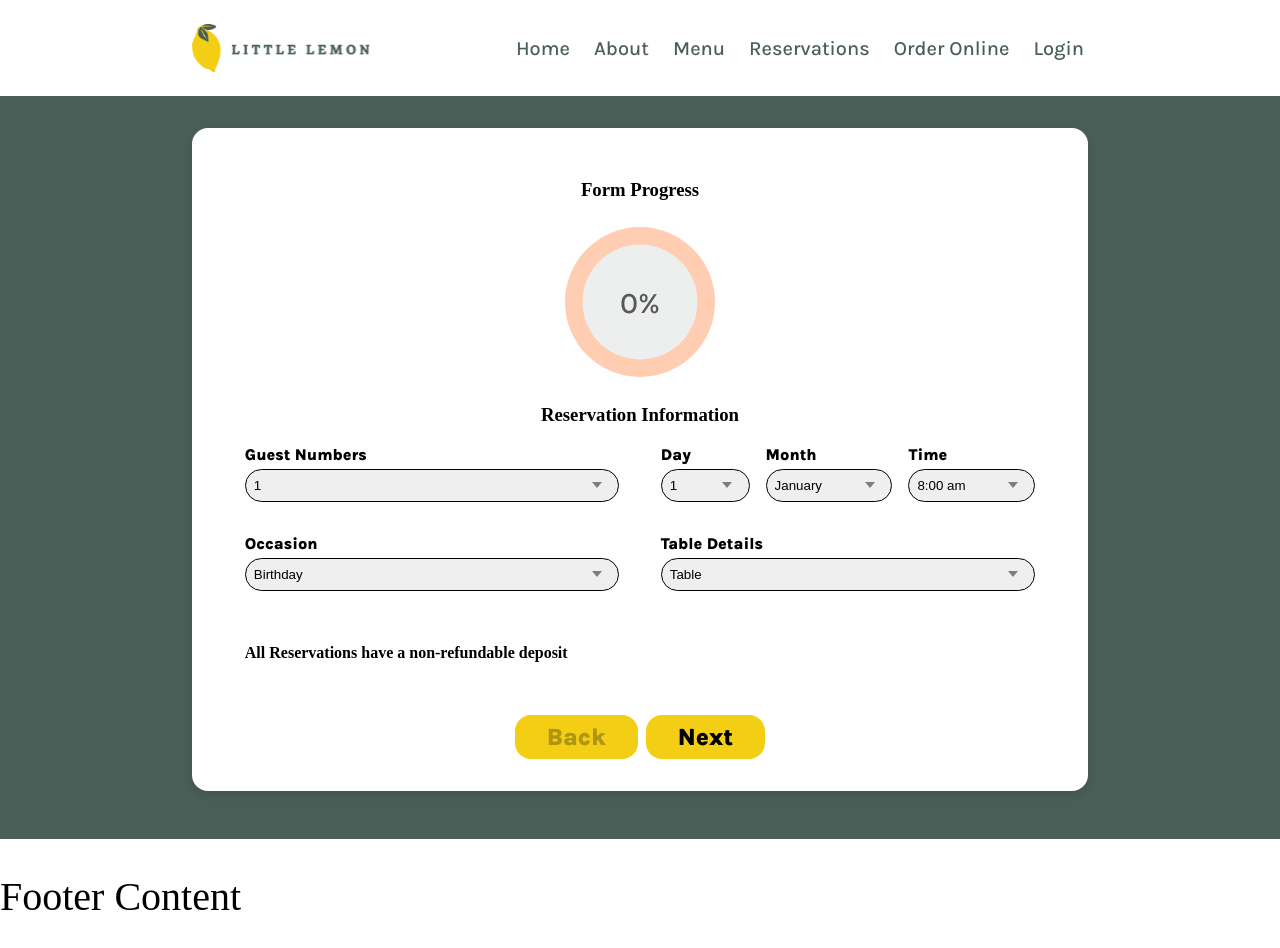
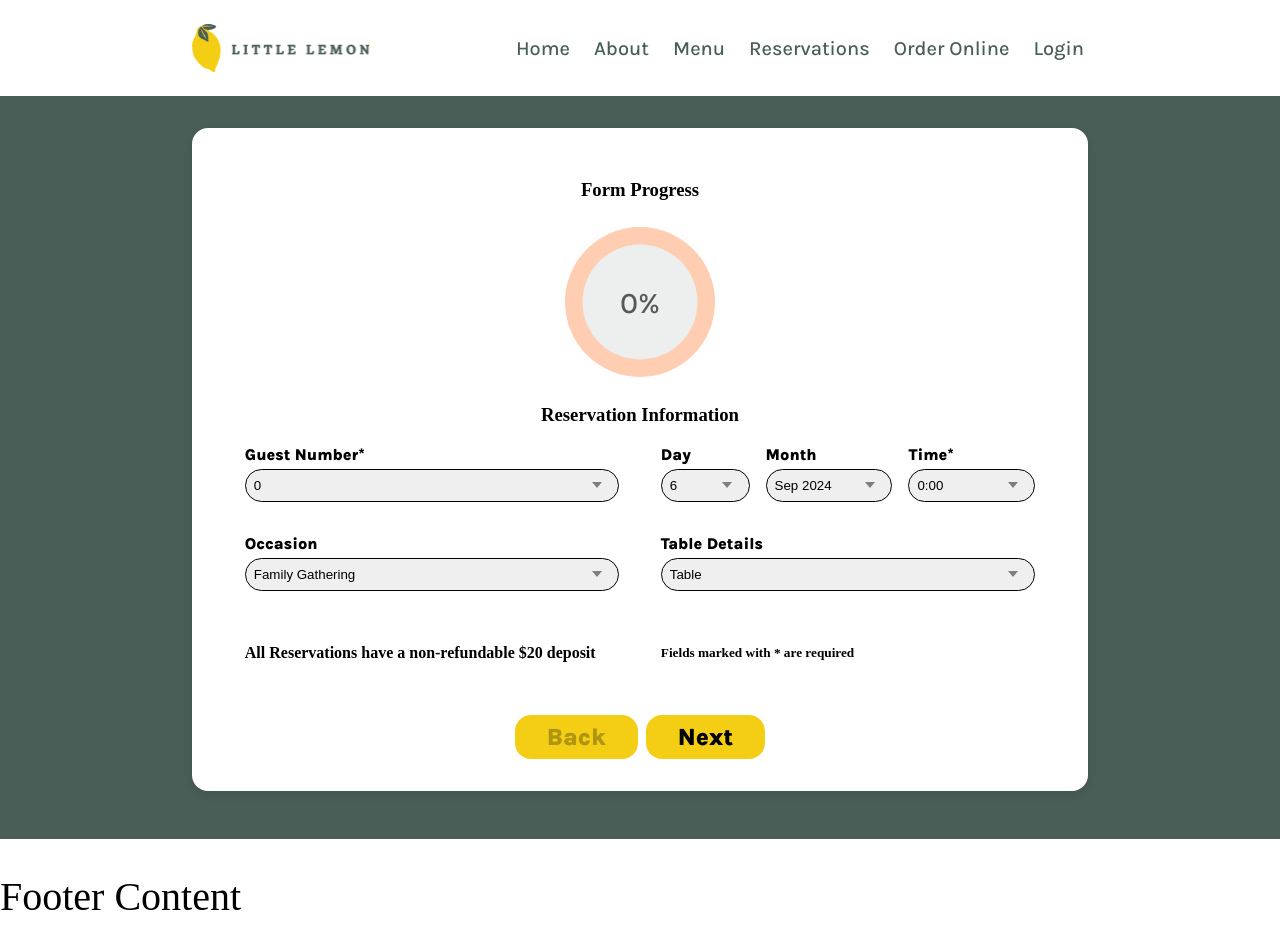
Before and after one commit to Wyatt-Rowland/Little-Lemon, a React (Create React App) app: page /reservations in a window 1280 px wide. Shown: the top 948 px of the page. Built offline with nearby package versions, Linux system fonts and the light colour scheme; a web font is replaced by a local one.

Commit message:
added some styling, and some fixes to reservation form

```diff
--- a/src/components/BookingPage.js
+++ b/src/components/BookingPage.js
@@ -9,23 +9,45 @@ import ReservationSuccessful from './Reservation Pg/ReservationSuccess.js'
 const BookingPage = () => {
   const [formPage, setFormPage] = useState(0);
 
-  // Centralized form state
+  const today = new Date();
+  const initialMonth = today.toLocaleString("default", { month: "short" }); // Short month format
+  const initialYear = today.getFullYear().toString(); // Convert to string
+
   const [formData, setFormData] = useState({
     guests: "",
-    day: "",
-    month: "",
+    day: today.getDate().toString(), // Convert to string
+    month: initialMonth, // Short month name
+    year: initialYear, // Current year
     time: "",
     occasion: "",
     tableDetails: "",
     firstName: "",
     lastName: "",
-    phone: "",
+    phoneNumber: "",
     email: "",
+    cardName: "",
+    cardNumber: "",
+    expDate: "",
+    CVV: "",
+    contactMethod: ""
   });
 
-  const totalInputs = Object.keys(formData).length; // Total inputs for progress calculation
-  const completedInputs = Object.values(formData).filter((value) => value.trim() !== "").length;
+  const excludedKeys = ["month", "tableDetails", "day", "year", "occasion", "contactMethod"];
+
+
+  const validKeys = Object.keys(formData).filter((key) => !excludedKeys.includes(key));
+
+  const totalInputs = validKeys.length; // Count only keys not excluded
+
+  const completedInputs = validKeys.filter((key) => {
+    const value = formData[key];
+    return typeof value === "string" && value.trim() !== "";
+  }).length;
+
   const progressPercent = Math.min((completedInputs / totalInputs) * 100, 100);
+
+  console.log(completedInputs, totalInputs)
+
 
   const handleNext = () => {
     setFormPage((prevPage) => prevPage + 1);
@@ -37,7 +59,7 @@ const BookingPage = () => {
 
 
   // Titles for each page
-  const formTitles = ["Reservation Information", "Personal Information", "Payment Information", "Reservation Successful!"]; // Add more titles as needed
+  const formTitles = ["Reservation Information", "Personal Information", "Payment Information", "!"]; // Add more titles as needed
 
 
   const renderFormStep = () => {
@@ -60,14 +82,19 @@ const BookingPage = () => {
             <div className="reservation-form">
                 <h3>Form Progress</h3>
                 <div class="dashboard">
-                      <div class="wrap-circles">
-                        <div class="circle"
-                          style={{
-                            backgroundImage: `conic-gradient(#B5838D ${progressPercent}%, #FFCDB2 0%)`,
-                          }}>
-                          <div className="inner">{Math.round(progressPercent)}%</div>
-                        </div>
-                      </div>
+                    <div
+                      className="circle"
+                      style={{
+                        backgroundImage:
+                          formPage === formTitles.length - 1
+                            ? `conic-gradient(#4CAF50 100%, #DFF0D8 0%)` // Green color for success
+                            : `conic-gradient(#B5838D ${progressPercent}%, #FFCDB2 0%)`,
+                        transform: formPage === formTitles.length - 1 ? "scale(2)" : "scale(1)", // Scale up on success page
+                        transition: "transform 0.3s ease, background-image 0.3s ease", // Smooth transition
+                      }}
+                    >
+                    <div className="inner">{Math.round(progressPercent)}%</div>
+                  </div>
                 </div>
 
                 <h3>{formTitles[formPage]}</h3>
@@ -76,12 +103,12 @@ const BookingPage = () => {
                   </form>
                   <div className="flex-center buttons">
                     <button
-                      className="back-btn"
-                      onClick={handleBack}
-                      disabled={formPage === 0} // Disable if on the first page
-
+                      className={`back-btn ${progressPercent === 100 ? "shrink-btn" : ""}`}
+                      onClick={handleNext}
+                      disabled={formPage === 0} // Adjust for the last page
                     >Back</button>
                     <button
+                      className={`next-btn ${progressPercent === 100 ? "glow-button" : ""}`}
                       onClick={handleNext}
                       disabled={formPage === formTitles.length - 1} // Adjust for the last page
                     >Next</button>
--- a/src/components/Reservation Pg/PersonalInfo.js
+++ b/src/components/Reservation Pg/PersonalInfo.js
@@ -73,10 +73,10 @@ const PersonalInfo = ({ formData, setFormData }) => {
             name="contactMethod"
             id="method"
             value={formData.contactMethod}
-            onClick={handleInputChange}
+            onChange={handleInputChange}
           >
+            <option value="phone">Phone</option>
             <option value="email">Email</option>
-            <option value="phone">Phone</option>
           </select>
         </div>
       </div>
--- a/src/components/Reservation Pg/ReservationInfo.js
+++ b/src/components/Reservation Pg/ReservationInfo.js
@@ -1,6 +1,9 @@
 import React, {useState} from "react";
 
 const ReservationInfo = ({ formData, setFormData }) => {
+  const today = new Date();
+  const initialMonth = today.toLocaleString("default", { month: "short" });
+  const initialYear = today.getFullYear();
 
   const handleInputChange = (e) => {
     const { name, value } = e.target;
@@ -10,18 +13,77 @@ const ReservationInfo = ({ formData, setFormData }) => {
     }));
   };
 
+
+  const generateMonths = () => {
+    const months = [];
+    const currentMonthIndex = today.getMonth();
+    const currentYear = today.getFullYear();
+
+    for (let i = 0; i < 3; i++) {
+      const monthIndex = (currentMonthIndex + i) % 12;
+      const year = currentYear + Math.floor((currentMonthIndex + i) / 12);
+
+      months.push({
+        name: new Date(year, monthIndex).toLocaleString("default", { month: "short" }),
+        year,
+      });
+    }
+
+    return months;
+  };
+
+  const generateDaysForMonth = (selectedMonth, selectedYear) => {
+    if (!selectedMonth || !selectedYear) {
+      console.warn("Invalid month or year:", { selectedMonth, selectedYear });
+      return [];
+    }
+
+    const currentMonth = today.getMonth();
+    const currentDay = today.getDate();
+
+    const monthIndex = new Date(`${selectedMonth} 1, ${selectedYear}`).getMonth();
+    const isCurrentMonth = monthIndex === currentMonth && selectedYear === today.getFullYear();
+
+    const daysInMonth = new Date(selectedYear, monthIndex + 1, 0).getDate();
+
+    const days = [];
+    for (let day = 1; day <= daysInMonth; day++) {
+      if (isCurrentMonth && day < currentDay) continue;
+      days.push(day);
+    }
+
+    return days;
+  };
+
   const generateTimeSlots = () => {
     const times = [];
-    const startHour = 8; // 8:00 am
-    const endHour = 21; // 9:00 pm
+    const startHour = 8; // 8:00 AM
+    const endHour = 21; // 9:00 PM
 
-    for (let i = startHour; i <= endHour; i++) {
-      const period = i < 12 ? "am" : "pm";
+    const selectedDate = new Date(`${formData.month} ${formData.day}, ${formData.year}`);
+    const today = new Date();
+    today.setHours(0, 0, 0, 0); // Remove time from today
+
+    const isToday = selectedDate.toDateString() === today.toDateString();
+    const currentTime = new Date();
+    currentTime.setHours(currentTime.getHours() + 3); // Add 3 hours to the current time
+    const currentHour = isToday ? currentTime.getHours() : startHour;
+
+    for (let i = currentHour; i <= endHour; i++) {
+      const period = i < 12 ? "AM" : "PM";
       const hour = i % 12 === 0 ? 12 : i % 12;
       const timeString = `${hour}:00 ${period}`;
       times.push(
-        <option key={i} value={i}>
+        <option key={i} value={timeString}>
           {timeString}
+        </option>
+      );
+    }
+
+    if (times.length === 0) {
+      times.push(
+        <option key="no-slots" value="" disabled>
+          No available times for the selected day
         </option>
       );
     }
@@ -29,11 +91,16 @@ const ReservationInfo = ({ formData, setFormData }) => {
     return times;
   };
 
+  const months = generateMonths();
+  const selectedYear = months.find((m) => m.name === formData.month)?.year || today.getFullYear();
+
+
     return (
         <div className="reservation-info-grid">
               <div className="form-group">
-                <label htmlFor="Guest Number">Guest Numbers</label>
-                <select name="guests" id="guests" value={formData.guests} onClick={handleInputChange} className="select">
+                <label htmlFor="Guest Number">Guest Number*</label>
+                <select name="guests" id="guests" value={formData.guests} onChange={handleInputChange} className="select">
+                  <option>0</option>
                 {[...Array(15)].map((_, i) => (
                         <option key={i + 1} value={i + 1}>
                             {i + 1}
@@ -45,34 +112,49 @@ const ReservationInfo = ({ formData, setFormData }) => {
                         <div className='date-time-container'>
                           <div className="date-time">
                             <label htmlFor="Day">Day</label>
-                            <select name="day" id="day" value={formData.day} onClick={handleInputChange} className="select">
+                            {/* <select name="day" id="day" value={formData.day} onChange={handleInputChange} className="select">
                               {[...Array(31)].map((_, i) => (
                                 <option key={i + 1} value={i + 1}>
                                   {i + 1}
+                                </option>
+                              ))}
+                            </select> */}
+                            <select
+                              name="day"
+                              id="day"
+                              value={formData.day}
+                              onChange={handleInputChange}
+                              className="select"
+                            >
+                              {generateDaysForMonth(formData.month, formData.year).map((day) => (
+                                <option key={day} value={day}>
+                                  {day}
                                 </option>
                               ))}
                             </select>
                           </div>
                           <div className="date-time">
                             <label htmlFor="Month">Month</label>
-                            <select name="month" id="month" value={formData.month} onClick={handleInputChange} className="select">
-                                <option value="Jan">January</option>
-                                <option value="Feb">February</option>
-                                <option value="Mar">March</option>
-                                <option value="April">April</option>
-                                <option value="May">May</option>
-                                <option value="June">June</option>
-                                <option value="July">July</option>
-                                <option value="Aug">August</option>
-                                <option value="Sept">September</option>
-                                <option value="Oct">October</option>
-                                <option value="Nov">November</option>
-                                <option value="Dec">December</option>
+                            <select
+                              name="month"
+                              id="month"
+                              value={formData.month}
+                              onChange={(e) => handleInputChange(e)}
+                              className="select"
+                            >
+                              {generateMonths().map((monthInfo, index) => (
+                                <option key={index} value={monthInfo.name}>
+                                  {monthInfo.name} {monthInfo.year}
+                                </option>
+                              ))}
                             </select>
+
+
                           </div>
                           <div className="date-time">
-                            <label htmlFor="Time">Time</label>
-                            <select name="time" id="time" value={formData.time} onClick={handleInputChange} className="select">
+                            <label htmlFor="Time">Time*</label>
+                            <select name="time" id="time" value={formData.time} onChange={handleInputChange} className="select">
+                              <option>0:00</option>
                               {generateTimeSlots()}
                             </select>
                           </div>
@@ -80,23 +162,26 @@ const ReservationInfo = ({ formData, setFormData }) => {
                     </div>
                     <div className="form-group">
                         <label htmlFor="Occasion">Occasion</label>
-                        <select name="occasion" id="occasion" value={formData.occasion} onClick={handleInputChange} className="select">
+                        <select name="occasion" id="occasion" value={formData.occasion} onChange={handleInputChange} className="select">
+                            <option value="Family Gathering">Family Gathering</option>
                             <option value="Birthday">Birthday</option>
                             <option value="Date">Romantic Date</option>
-                            <option value="Family Gathering">Family Gathering</option>
                             <option value="Business">Business</option>
                         </select>
                     </div>
                     <div className="form-group">
                       <label htmlFor="Occasion">Table Details</label>
-                        <select name="table-details" id="table-details" value={formData.tableDetails} onClick={handleInputChange} className="select">
+                        <select name="tableDetails" id="table-details" value={formData.tableDetails} onChange={handleInputChange} className="select">
                             <option value="Table">Table</option>
                             <option value="Booth">Booth</option>
                             <option value="Outside Table">Outside Table</option>
                         </select>
                     </div>
                     <div className="form-group">
-                        <h4>All Reservations have a non-refundable deposit</h4>
+                        <h4>All Reservations have a non-refundable $20 deposit</h4>
+                    </div>
+                    <div className="form-group">
+                        <h5>Fields marked with * are required</h5>
                     </div>
                 </div>
     );
--- a/src/components/Reservation Pg/ReservationSuccess.js
+++ b/src/components/Reservation Pg/ReservationSuccess.js
@@ -3,8 +3,9 @@ import React, {useState} from "react";
 const ReservationSuccess = () => {
 
     return (
-        <div>
-            Reservation Successful
+        <div className="success">
+            <h2>Success!</h2>
+            <h3>Your reservation has been successfully made. You will receive a text/email a few hours before your reservation. Thank you!</h3>
         </div>
     );
 }
```
Also changed, not shown: src/components/Reservation Pg/PaymentInfo.js (+4 -4 lines), src/css/booking.css (+18 -12 lines).
